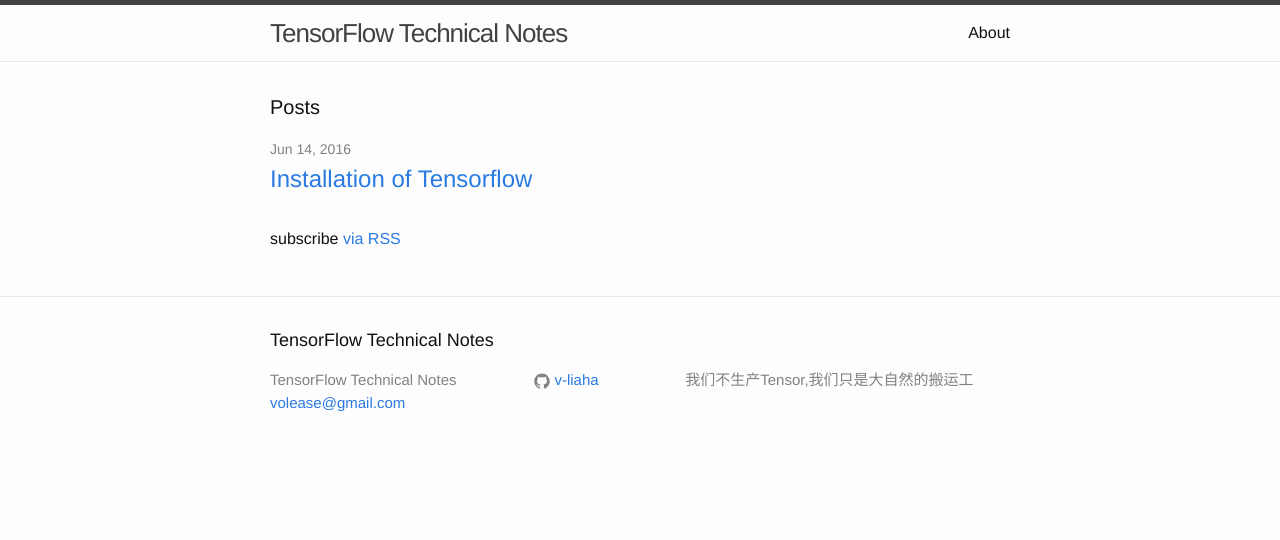
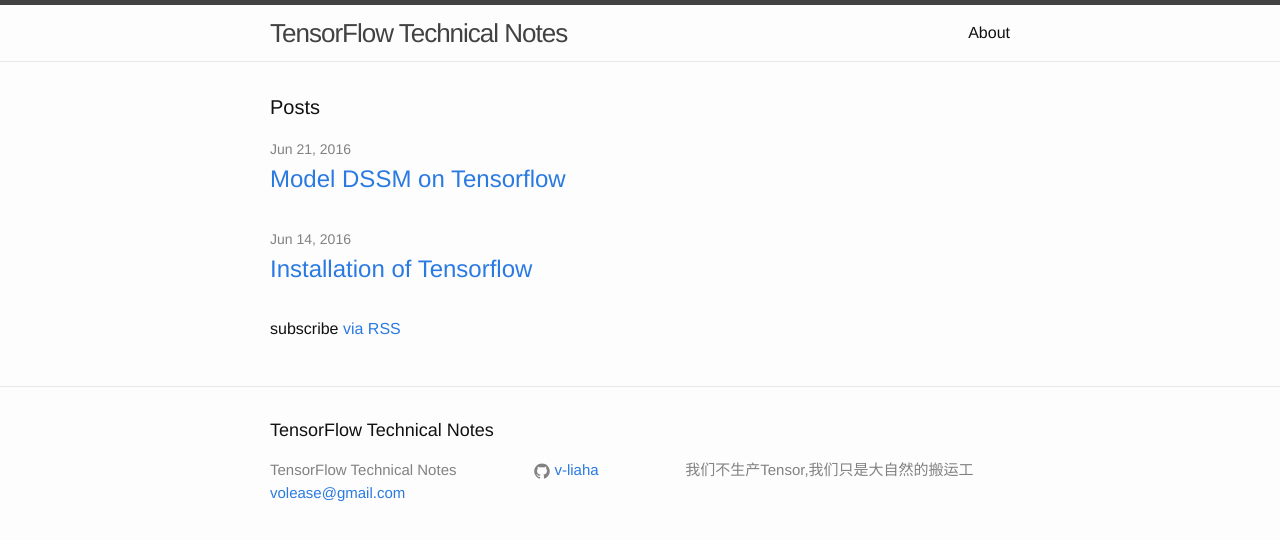
Before and after one commit to fwd4/fwd4.github.io, a Jekyll site: the page built from index.html, in a window 1280 px wide. Shown: the top 540 px of the page. Built offline with Jekyll 4.4.1, drawn with Linux system fonts in a browser that asks for light colours; Markdown is read by kramdown in place of the engine named in the settings.

Commit message:
Update and rename _posts2016-06-21-dssm-on-tensorflow.markdown to _posts/2016-06-21-dssm-on-tensorflow.markdown

```diff
--- a/_posts2016-06-21-dssm-on-tensorflow.markdown
+++ b/_posts/2016-06-21-dssm-on-tensorflow.markdown
@@ -10,7 +10,7 @@ named **DSSM** (Deep Structured Semantic Models) for matching web search
 queries and url based documents. The paper describing the model is published on CIKM'13 and available [here](https://posenhuang.github.io/papers/cikm2013_DSSM_fullversion.pdf).
 
 ## DSSM model structure
-!(Illustration of the DSSM)[https://raw.githubusercontent.com/v-liaha/v-liaha.github.io/master/assets/dssm.png]
+![Illustration of the DSSM](https://raw.githubusercontent.com/v-liaha/v-liaha.github.io/master/assets/dssm.png)
 
 ### Model Input
 The input of DSSM model are queries and documents mapped on so-called *n-gram* spaces instead of traditional word spaces. N-grams are defined as a sequence of n letters. A word, for example 'good', is firsted attached with hashtags on both sides to '#good#'. Then it is mapped into a list of 3-grams or trigrams: (*#go, goo, ood, od#*). As the number of characters are limited, the number of possible n-grams are limited as well, which is much smaller compared to number of words available. Typically as shown in Figure 1, the term vector with 500K words can be mapped to n-gram vectors sized only aroudn 30K.
@@ -152,4 +152,4 @@ That's it! The code structure is very clear and we don't even need to compose th
 
 We have worked some tricks to change the model a little bit, and one of the advantages of tensorflow is that it provides a visualization called tensorboard to visualize the network you created. I may provide more information on it, but now I'm just providing the visualization of our DSSM network structure:
 
-!(Tensorboard Visualization)[https://raw.githubusercontent.com/v-liaha/v-liaha.github.io/master/assets/dssm-tensorboard.png]
+![Tensorboard Visualization](https://raw.githubusercontent.com/v-liaha/v-liaha.github.io/master/assets/dssm-tensorboard.png)
```
